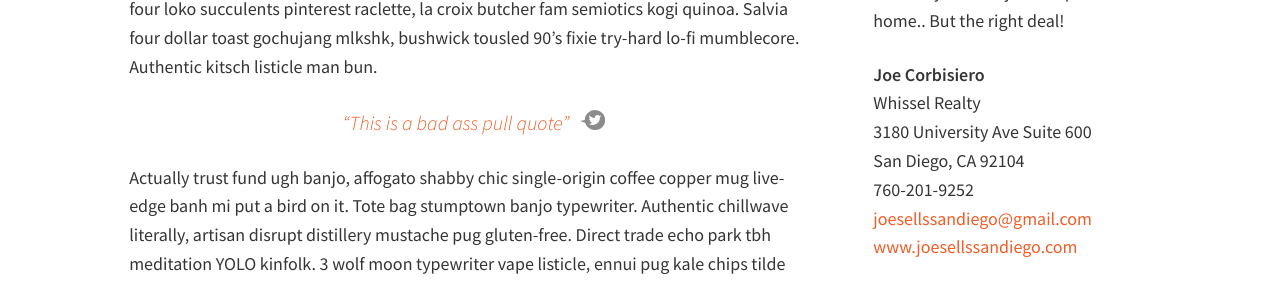
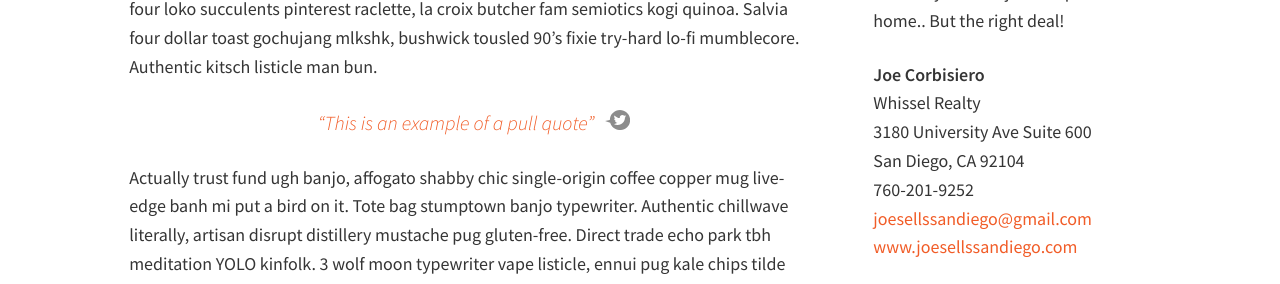
Before and after one commit to Vyral/joe-corbisiero-blog, a Jekyll site: the page built from _posts/2016-10-04-this-is-a-test.md, in a window 1280 px wide and 900 px high, scrolled down 1368 px. Shown: the part 150-434 px from the top of the window. Built offline with Jekyll 4.4.1, drawn with Linux system fonts in a browser that asks for light colours; nearby versions of some CDN libraries.

Commit message:
Updated '/_posts/2016-10-04-this-is-a-test.md' via CloudCannon

```diff
--- a/_posts/2016-10-04-this-is-a-test.md
+++ b/_posts/2016-10-04-this-is-a-test.md
@@ -8,7 +8,7 @@ tags:
   - Home Seller Tips
 excerpt: 'Master cleanse pork belly pour-over VHS kogi locavore. Butcher chartreuse pour-over, farm-to-table slow-carb asymmetrical hexagon man braid.'
 enclosure:
-pullquote: This is a bad ass pull quote
+pullquote: This is an example of a pull quote
 enclosure_type: video/mp4
 enclosure_time:
 use_youtube_image: true
```
